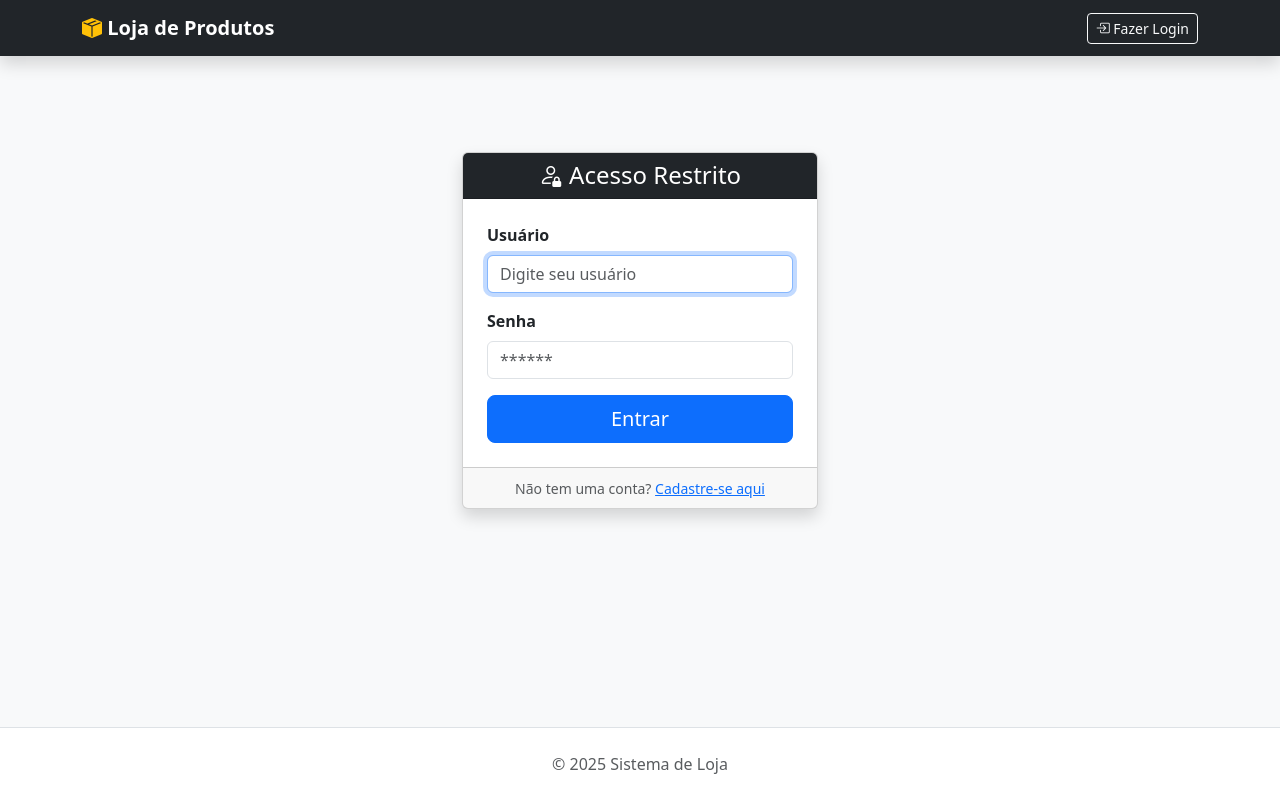
After one commit to Rubem-Alcantara/sistema-loja-django, a Django app: page /accounts/login/ in a window 1280 px wide. The commit adds this page. Run offline with Django 5.2, Linux system fonts and the light colour scheme.

Commit message:
Adicionado logica de login/cadastro e validação de acesso as páginas sem estar logado

```diff
--- a/gestao/templates/gestao/base.html
+++ b/gestao/templates/gestao/base.html
@@ -14,16 +14,33 @@
             <a class="navbar-brand fw-bold" href="/">
                 <i class="bi bi-box-seam-fill text-warning"></i> Loja de Produtos
             </a>
-            <div class="collapse navbar-collapse">
-                <ul class="navbar-nav ms-auto">
-                    <li class="nav-item">
-                        <a class="nav-link" href="/">Listar Produtos</a>
-                    </li>
-                    <li class="nav-item">
-                        <a class="btn btn-warning btn-sm ms-2" href="{% url 'produto_novo' %}">
-                            <i class="bi bi-plus-lg"></i> Novo Produto
-                        </a>
-                    </li>
+            <div class="collapse navbar-collapse" id="navbarNav">
+                <ul class="navbar-nav ms-auto align-items-center">
+
+                    {% if user.is_authenticated %}
+                        <li class="nav-item me-3 text-white">
+                            <i class="bi bi-person-circle"></i> Olá, {{ user.username }}
+                        </li>
+                        <li class="nav-item">
+                            <a class="btn btn-warning btn-sm" href="{% url 'produto_novo' %}">
+                                <i class="bi bi-plus-lg"></i> Novo Produto
+                            </a>
+                        </li>
+                        <li class="nav-item ms-2">
+                            <form action="{% url 'logout' %}" method="post" class="d-inline">
+                                {% csrf_token %}
+                                <button type="submit" class="btn btn-outline-light btn-sm">Sair</button>
+                            </form>
+                        </li>
+
+                    {% else %}
+                        <li class="nav-item">
+                            <a class="btn btn-outline-light btn-sm" href="{% url 'login' %}">
+                                <i class="bi bi-box-arrow-in-right"></i> Fazer Login
+                            </a>
+                        </li>
+                    {% endif %}
+
                 </ul>
             </div>
         </div>
--- a/gestao/templates/gestao/produto_list.html
+++ b/gestao/templates/gestao/produto_list.html
@@ -4,11 +4,6 @@
     <div class="row mb-4 align-items-center">
         <div class="col-md-6">
             <h2>📦 Estoque de Produtos</h2>
-        </div>
-        <div class="col-md-6 text-end">
-            <a href="{% url 'produto_novo' %}" class="btn btn-primary">
-                <i class="bi bi-plus-circle"></i> Novo Produto
-            </a>
         </div>
     </div>
 
--- /dev/null
+++ b/gestao/templates/registration/login.html
@@ -0,0 +1,39 @@
+{% extends 'gestao/base.html' %}
+
+{% block content %}
+<div class="row justify-content-center mt-5">
+    <div class="col-md-4">
+        <div class="card shadow">
+            <div class="card-header bg-dark text-white text-center">
+                <h4 class="mb-0"><i class="bi bi-person-lock"></i> Acesso Restrito</h4>
+            </div>
+            <div class="card-body p-4">
+                <form method="post">
+                    {% csrf_token %}
+
+                    {% if form.errors %}
+                        <div class="alert alert-danger py-2">Usuário ou senha inválidos.</div>
+                    {% endif %}
+
+                    <div class="mb-3">
+                        <label class="form-label fw-bold">Usuário</label>
+                        <input type="text" name="username" class="form-control" placeholder="Digite seu usuário" required autofocus>
+                    </div>
+
+                    <div class="mb-3">
+                        <label class="form-label fw-bold">Senha</label>
+                        <input type="password" name="password" class="form-control" placeholder="******" required>
+                    </div>
+
+                    <div class="d-grid">
+                        <button type="submit" class="btn btn-primary btn-lg">Entrar</button>
+                    </div>
+                </form>
+            </div>
+            <div class="card-footer text-center text-muted">
+                <small>Não tem uma conta? <a href="{% url 'register' %}">Cadastre-se aqui</a></small>
+            </div>
+        </div>
+    </div>
+</div>
+{% endblock %}
--- a/gestao/urls.py
+++ b/gestao/urls.py
@@ -4,7 +4,7 @@ from . import views
 urlpatterns = [
     path('', views.produto_list, name='produto_list'),
     path('novo/', views.produto_novo, name='produto_novo'),
-
     path('editar/<int:produto_id>/', views.produto_edit, name='produto_edit'),
     path('excluir/<int:produto_id>/', views.produto_delete, name='produto_delete'),
+    path('accounts/register/', views.register, name='register'),
 ]
--- a/setup/settings.py
+++ b/setup/settings.py
@@ -124,3 +124,6 @@ DEFAULT_AUTO_FIELD = 'django.db.models.BigAutoField'
 
 MEDIA_URL = '/media/'
 MEDIA_ROOT = BASE_DIR / 'media'
+
+LOGIN_REDIRECT_URL = '/'
+LOGOUT_REDIRECT_URL = '/'
--- a/setup/urls.py
+++ b/setup/urls.py
@@ -22,6 +22,7 @@ from django.conf.urls.static import static
 urlpatterns = [
     path('admin/', admin.site.urls),
     path('', include('gestao.urls')),
+    path('accounts/', include('django.contrib.auth.urls')),
 ]
 
 if settings.DEBUG:
```
Also changed, not shown: gestao/forms.py (+7 -0 lines), gestao/templates/registration/register.html (added, +42 -0 lines), gestao/views.py (+17 -1 lines), db.sqlite3.
